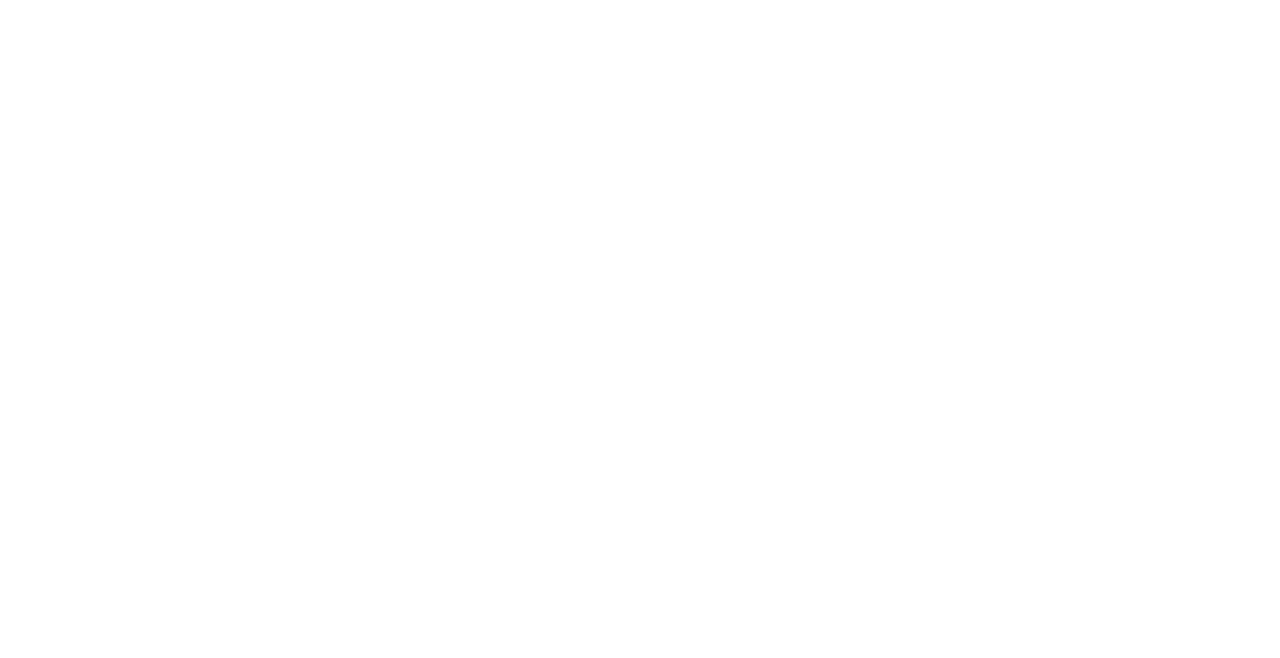
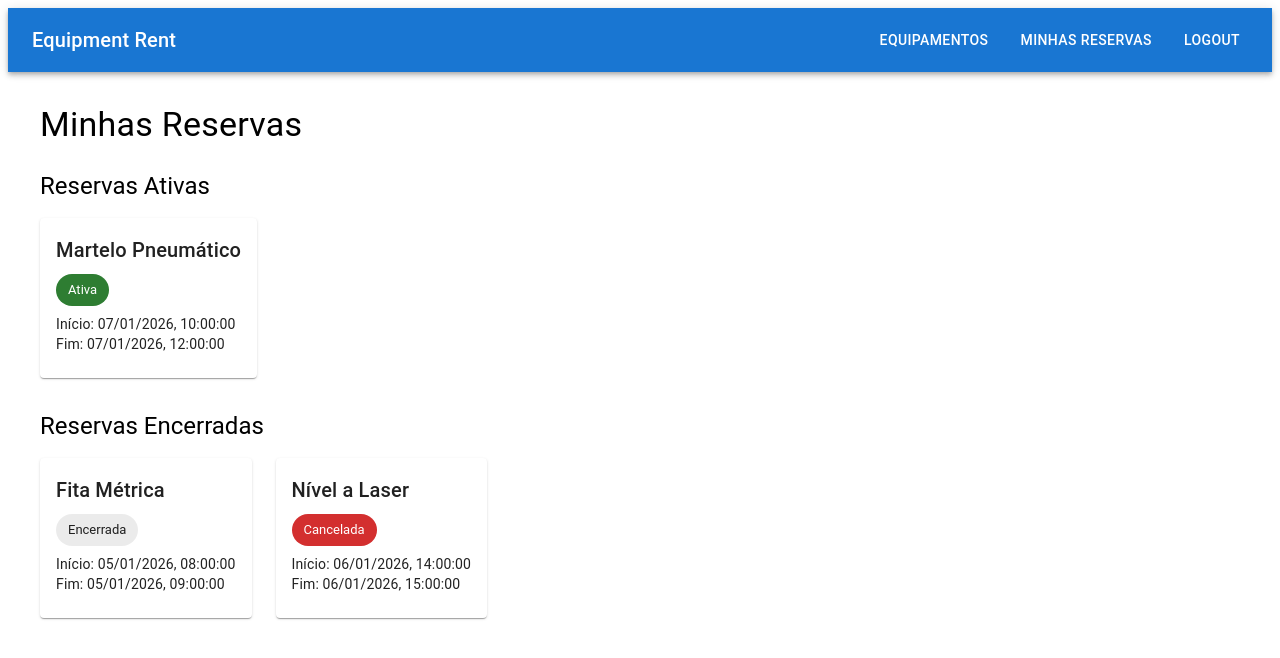
Before and after one commit to Andre2117-maker/rent-app, a React (Vite) app in the folder rent-app/: page /reservations in a window 1280 px wide. Before the commit this address had no page. Shown: the top 658 px of the page. Built offline with nearby package versions, Linux system fonts and the light colour scheme; sample sign-in values are in the browser's storage.

Commit message:
feat(commands): integrate commands screen into app navigation

```diff
--- a/rent-app/src/App.tsx
+++ b/rent-app/src/App.tsx
@@ -2,6 +2,8 @@
 import { Login } from './pages/Login';
 import { Dashboard } from './pages/Dashboard';
 import { PrivateRoute } from './routes/PrivateRoute';
+import { Reservations } from './pages/Reservations';
+import { Commands } from './pages/Commands';
 
 function App() {
   return (
@@ -19,6 +21,22 @@
             </PrivateRoute>
           }
         />
+        <Route
+          path="/reservations"
+          element={
+            <PrivateRoute>
+              <Reservations />
+            </PrivateRoute>
+          }
+        />
+        <Route
+          path="/commands"
+          element={
+            <PrivateRoute>
+              <Commands />
+            </PrivateRoute>
+          }
+        />
       </Routes>
     </BrowserRouter>
   );
--- a/rent-app/src/components/Header.tsx
+++ b/rent-app/src/components/Header.tsx
@@ -1,24 +1,36 @@
-import { AppBar, Toolbar, Typography, Button } from '@mui/material';
+import { AppBar, Toolbar, Typography, Button, Box } from '@mui/material';
 import { useNavigate } from 'react-router-dom';
+import { useContext } from 'react';
+import { AuthContext } from './AuthContext';
 
 export function Header() {
   const navigate = useNavigate();
-
-  function handleLogout() {
-    localStorage.clear();
-    navigate('/login');
-  }
+  const { logout } = useContext(AuthContext);
 
   return (
     <AppBar position="static">
       <Toolbar>
-        <Typography variant="h6" sx={{ flexGrow: 1 }}>
+        <Typography
+          variant="h6"
+          sx={{ flexGrow: 1, cursor: 'pointer' }}
+          onClick={() => navigate('/dashboard')}
+        >
           Equipment Rent
         </Typography>
 
-        <Button color="inherit" onClick={handleLogout}>
-          Logout
-        </Button>
+        <Box display="flex" gap={2}>
+          <Button color="inherit" onClick={() => navigate('/dashboard')}>
+            Equipamentos
+          </Button>
+
+          <Button color="inherit" onClick={() => navigate('/reservations')}>
+            Minhas Reservas
+          </Button>
+
+          <Button color="inherit" onClick={logout}>
+            Logout
+          </Button>
+        </Box>
       </Toolbar>
     </AppBar>
   );
--- a/rent-app/src/pages/Dashboard.tsx
+++ b/rent-app/src/pages/Dashboard.tsx
@@ -8,6 +8,7 @@
 
 import { getEquipments } from '../api/equipment.service';
 import { createReservation } from '../api/reservation.service';
+import { Link } from 'react-router-dom';
 
 interface ApiErrorDetail {
   type: string;
@@ -111,6 +112,23 @@
           Equipamentos
         </Typography>
 
+        <Box mb={3}>
+          <Link to="/commands" style={{ textDecoration: 'none' }}>
+            <Typography
+              sx={{
+                display: 'inline-block',
+                padding: '8px 16px',
+                backgroundColor: '#1976d2',
+                color: '#fff',
+                borderRadius: '4px',
+                cursor: 'pointer',
+              }}
+            >
+              Enviar comandos
+            </Typography>
+          </Link>
+        </Box>
+
         <Grid container spacing={3}>
           {/* LOADING */}
           {loading &&
```
